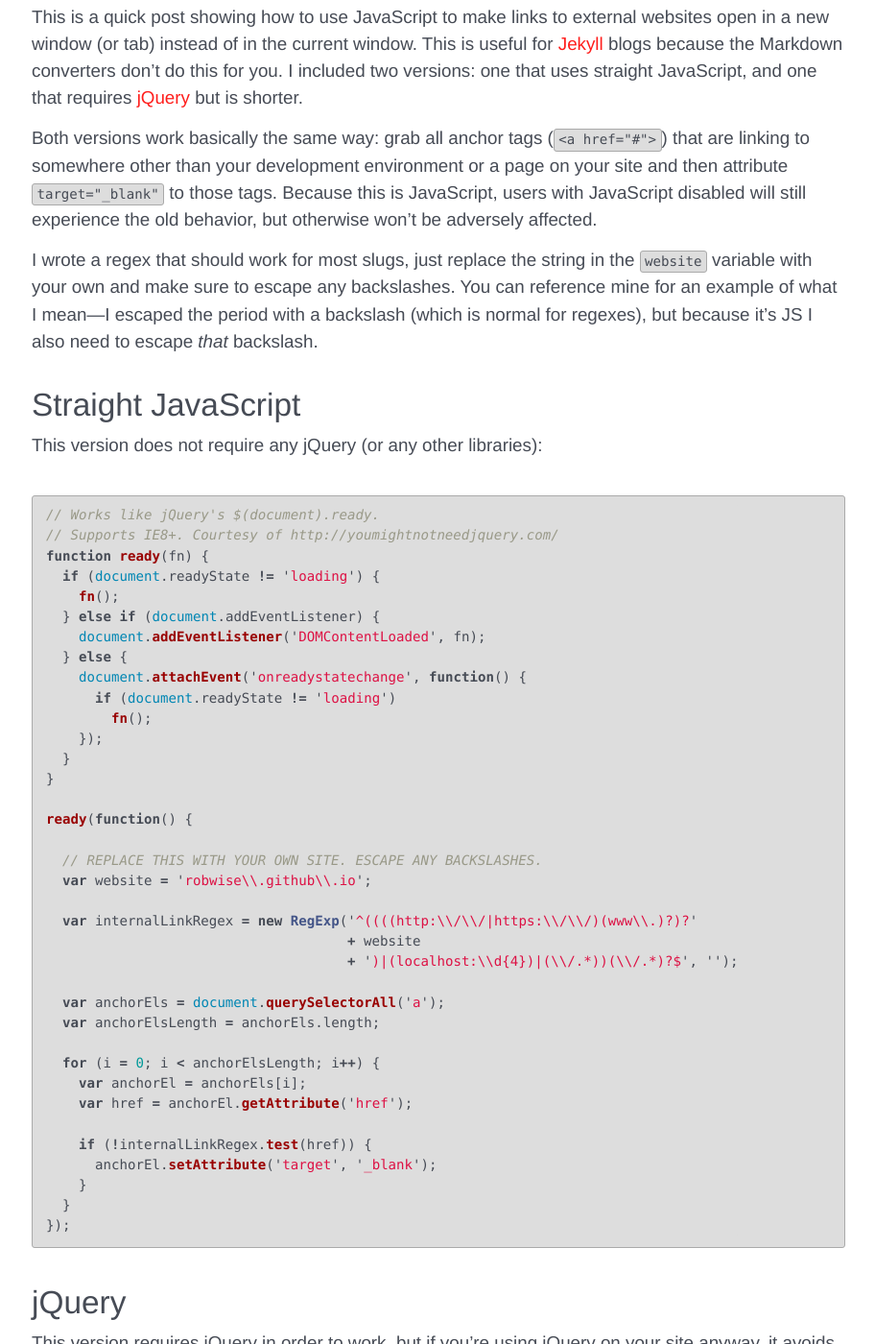
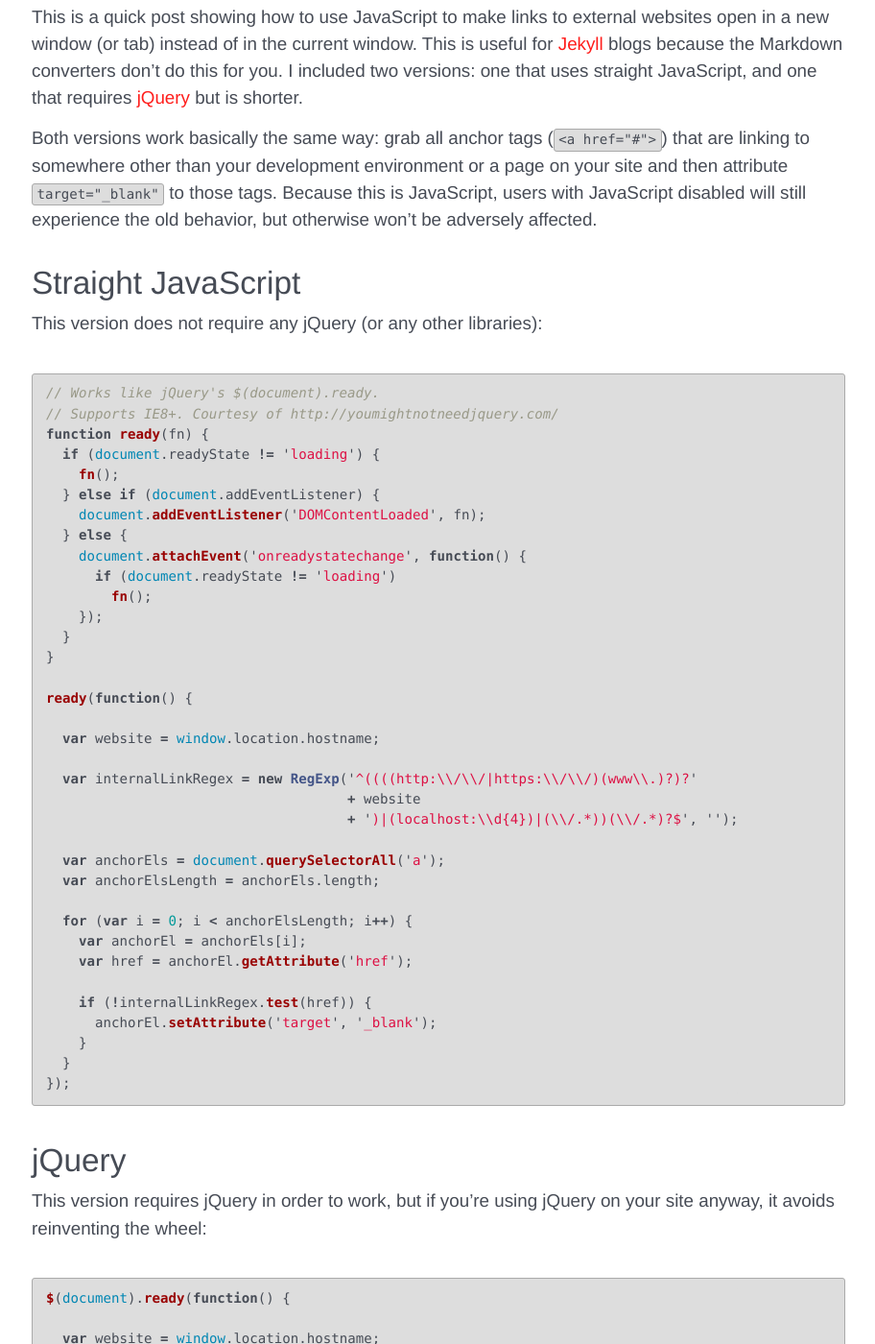
Before and after one commit to robwise/robwise.github.io, a Jekyll site: the page built from _posts/2015-08-11-javascript-external-links-open-new-window.md, in a window 1280 px wide and 1400 px high, scrolled down 275 px. Shown: the whole window at 96% size, without its empty margins (183-1095 px from the left). Built offline with Jekyll 4.4.1, drawn with Linux system fonts in a browser that asks for light colours; nearby versions of some CDN libraries; comment, search, counter and statistics services are not loaded; some of the changed text lies outside the part shown.

Commit message:
update "Javascript External Links Open New Window" post as per comments

````diff
--- a/_posts/2015-08-11-javascript-external-links-open-new-window.md
+++ b/_posts/2015-08-11-javascript-external-links-open-new-window.md
@@ -11,8 +11,6 @@ tags:
 This is a quick post showing how to use JavaScript to make links to external websites open in a new window (or tab) instead of in the current window. This is useful for [Jekyll][jekyll] blogs because the Markdown converters don't do this for you. I included two versions: one that uses straight JavaScript, and one that requires [jQuery][jquery] but is shorter.
 
 Both versions work basically the same way: grab all anchor tags (`<a href="#">`) that are linking to somewhere other than your development environment or a page on your site and then attribute `target="_blank"` to those tags. Because this is JavaScript, users with JavaScript disabled will still experience the old behavior, but otherwise won't be adversely affected.
-
-I wrote a regex that should work for most slugs, just replace the string in the `website` variable with your own and make sure to escape any backslashes. You can reference mine for an example of what I mean&mdash;I escaped the period with a backslash (which is normal for regexes), but because it's JS I also need to escape *that* backslash.
 
 ## Straight JavaScript
 
@@ -36,8 +34,7 @@ function ready(fn) {
 
 ready(function() {
 
-  // REPLACE THIS WITH YOUR OWN SITE. ESCAPE ANY BACKSLASHES.
-  var website = 'robwise\\.github\\.io';
+  var website = window.location.hostname;
 
   var internalLinkRegex = new RegExp('^((((http:\\/\\/|https:\\/\\/)(www\\.)?)?'
                                      + website
@@ -46,7 +43,7 @@ ready(function() {
   var anchorEls = document.querySelectorAll('a');
   var anchorElsLength = anchorEls.length;
 
-  for (i = 0; i < anchorElsLength; i++) {
+  for (var i = 0; i < anchorElsLength; i++) {
     var anchorEl = anchorEls[i];
     var href = anchorEl.getAttribute('href');
 
@@ -63,8 +60,7 @@ This version requires jQuery in order to work, but if you're using jQuery on you
 ```js
 $(document).ready(function() {
 
-  // REPLACE THIS WITH YOUR OWN SITE. ESCAPE ANY BACKSLASHES.
-  var website = 'robwise\\.github\\.io';
+  var website = window.location.hostname;
 
   var internalLinkRegex = new RegExp('^((((http:\\/\\/|https:\\/\\/)(www\\.)?)?'
                                      + website
@@ -89,5 +85,8 @@ However, because we are forcing a new window with JavaScript, there isn't a way
 
 I admit I am biased because, personally, I almost always want to open external links in a new tab. I find it very annoying when I click a link and then get lead away from what I was reading.
 
+## Edit (3/15/2017)
+As per Pat Magliacaccio's comment, updated to use `window.location.hostname` instead of hardcoding the site URL, and also fixed declaring a variable in the for loop.
+
 [jquery]: http://jquery.com
 [jekyll]: http://jekyllrb.com
````
